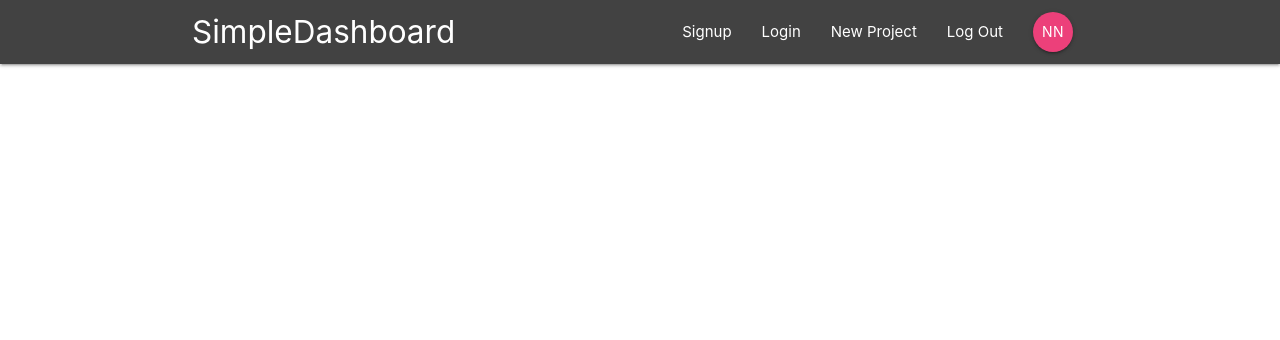
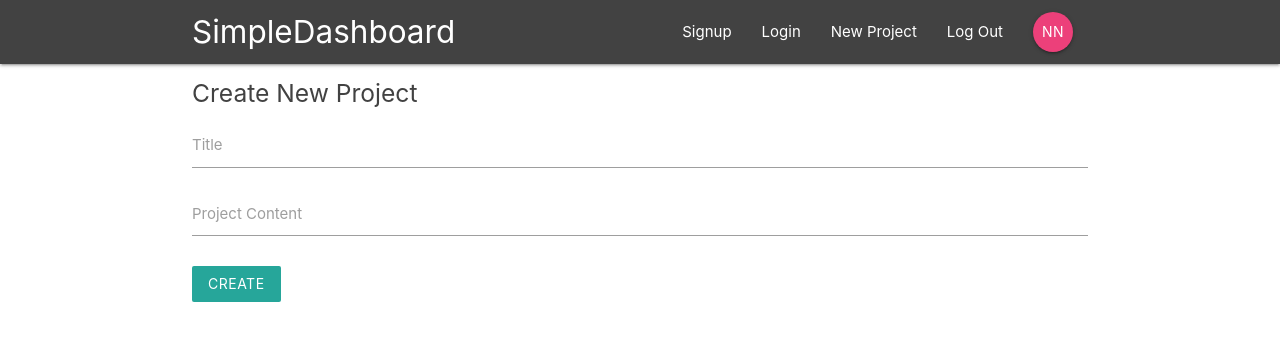
Before and after one commit to minhdpt/simple-dashboard, a React (Create React App) app: page /create in a window 1280 px wide. Shown: the top 340 px of the page. Built offline with nearby package versions, Linux system fonts and the light colour scheme.

Commit message:
- added project creation (https://www.youtube.com/watch?v=eU4E-wdJCRM&list=PL4cUxeGkcC9iWstfXntcj8f-dFZ4UtlN3&index=9).

```diff
--- a/src/App.js
+++ b/src/App.js
@@ -5,6 +5,7 @@ import Dashboard from './components/dashboard/Dashboard'
 import ProjectDetails from './components/projects/ProjectDetails'
 import SignIn from './components/auth/SignIn'
 import SignUp from './components/auth/SignUp'
+import CreateProject from './components/projects/CreateProject'
 
 function App() {
   return (
@@ -16,6 +17,7 @@ function App() {
           <Route path='/project/:id' component={ProjectDetails} />
           <Route path='/signin' component={SignIn} />
           <Route path='/signout' component={SignUp} />
+          <Route path='/create' component={CreateProject} />
         </Switch>
       </div>
     </BrowserRouter>
--- a/src/components/projects/CreateProject.js
+++ b/src/components/projects/CreateProject.js
@@ -0,0 +1,42 @@
+import React, { Component } from 'react'
+
+export default class SignIn extends Component {
+    state = {
+        title: '',
+        content: ''
+    }
+
+    handleChange = (e) => {
+        this.setState({
+            [e.target.id]: e.target.value
+        })
+    }
+
+    handleSubmit = (e) => {
+        e.preventDefault();
+        console.log(this.state);
+    }
+
+    render() {
+        return (
+            <div className='container'>
+                <form onSubmit={this.handleSubmit} className="white">
+                    <h5 className="grey-text text-darken-3">Create New Project</h5>
+                    <div className="input-field">
+                        <label htmlFor='title'>Title</label>
+                        <input type='text' id='title' onChange={this.handleChange} />
+                    </div>
+                    <div className="input-field">
+                        <label htmlFor='content'>Project Content</label>
+                        <textarea id="content" className='materialize-textarea' onChange={this.handleChange} />
+
+                    </div>
+                    <div className="input-field">
+                        <button className="btn pinnt lighten-1 z-depth-0">Create</button>
+                    </div>
+                </form>
+
+            </div>
+        )
+    }
+}
```
